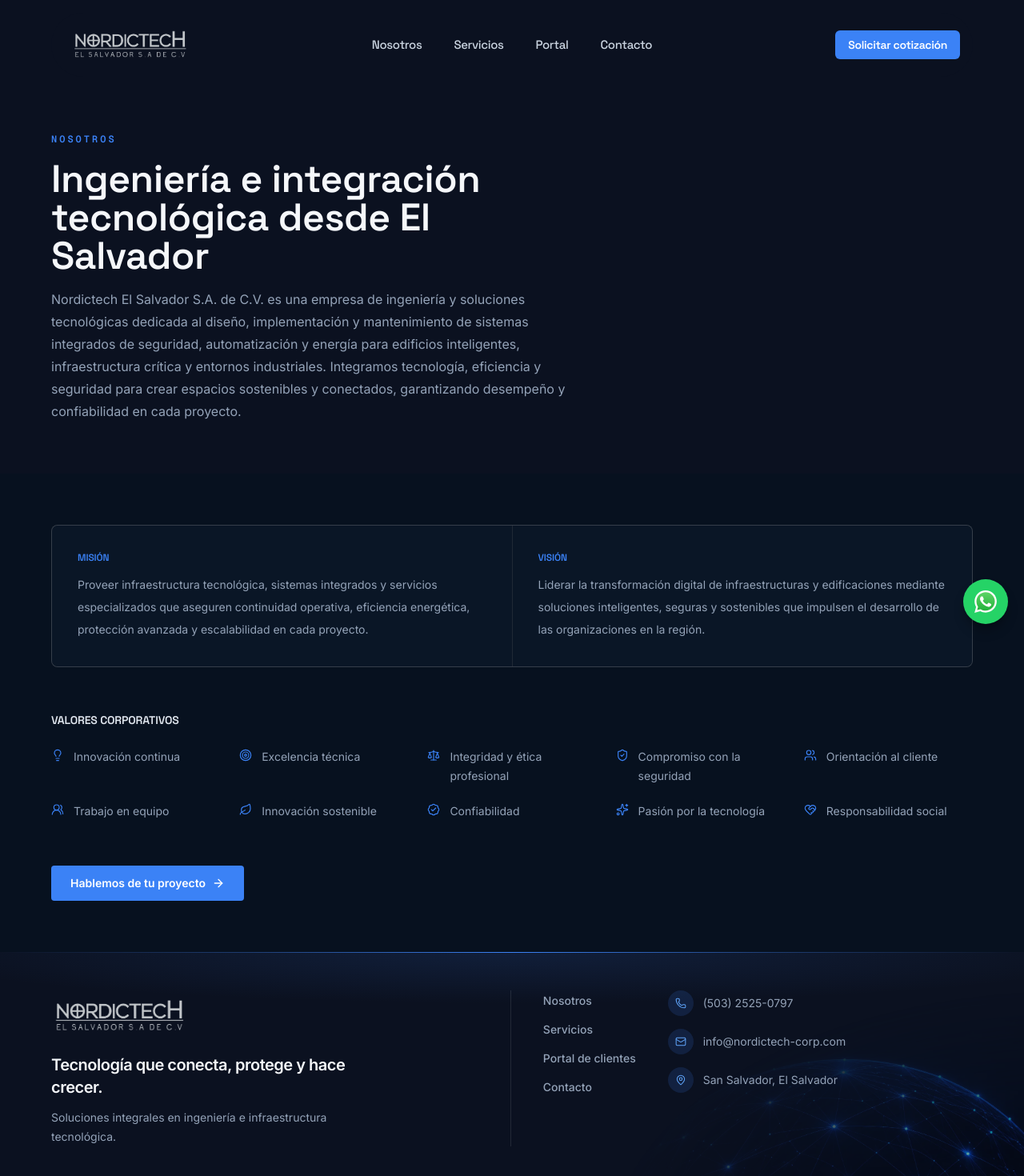
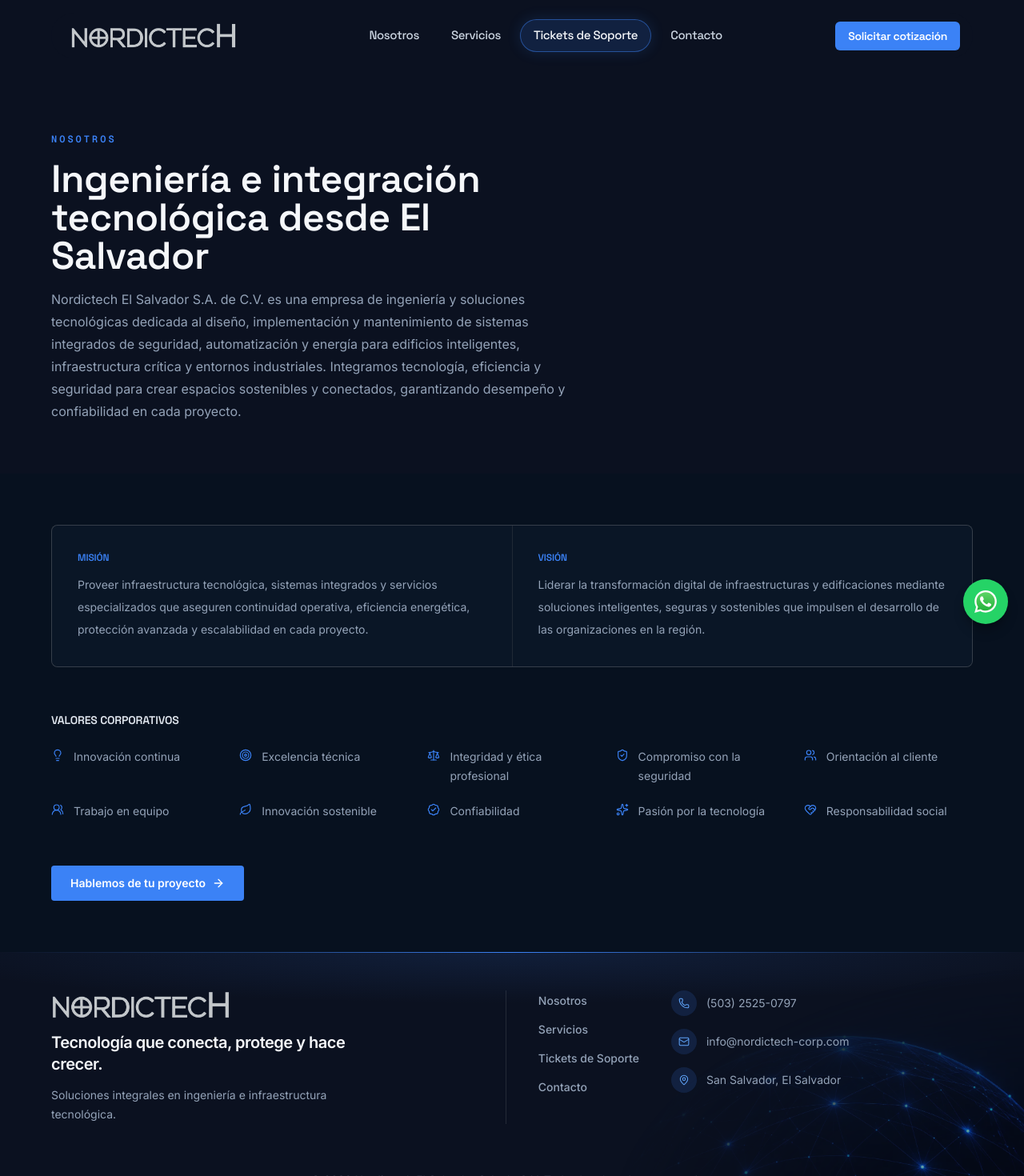
Before and after one commit to acospalencia/NordicWEBNextJS, a Next.js app: page /nosotros in a window 1280 px wide. Shown: the top 1470 px of the page at 80% size. Built offline with nearby package versions, Linux system fonts and the light colour scheme.

Commit message:
feat(navbar): mejorar identidad visual y acceso a tickets de soporte

```diff
--- a/app/portal/iniciar-sesion/page.tsx
+++ b/app/portal/iniciar-sesion/page.tsx
@@ -6,7 +6,7 @@
 import { getPortalHome, getValidatedPortalSession } from "@/lib/portal/auth";
 
 export const metadata: Metadata = {
-  title: "Iniciar sesión — Portal Nordictech",
+  title: "Tickets de Soporte — Nordictech",
   description: "Acceso al sistema corporativo de tickets de Nordictech.",
 };
 
@@ -18,9 +18,9 @@
 
   return (
     <PortalAuthShell
-      eyebrow="Portal corporativo"
+      eyebrow="Tickets de Soporte"
       title="Ingreso al sistema de tickets"
-      description="Ingresá tus credenciales para consultar y gestionar solicitudes de soporte."
+      description="Gestiona tus solicitudes de soporte técnico de forma rápida y centralizada."
       footer={
         <div className="flex flex-col items-center gap-3 text-sm text-[#94A3B8] sm:flex-row sm:justify-between">
           <Link href="/portal/recuperar" className="transition-colors hover:text-white">
--- a/app/portal/page.tsx
+++ b/app/portal/page.tsx
@@ -7,7 +7,7 @@
 import { getClientTickets } from "@/lib/portal/data";
 import { PORTAL_ROLES } from "@/lib/portal/types";
 
-export const metadata: Metadata = { title: "Portal de clientes — Nordictech" };
+export const metadata: Metadata = { title: "Tickets de Soporte — Nordictech" };
 export const dynamic = "force-dynamic";
 
 export default async function ClientPortalPage() {
--- a/components/FloatingWhatsApp.tsx
+++ b/components/FloatingWhatsApp.tsx
@@ -95,7 +95,13 @@
 
             <div className="flex items-center gap-3 bg-[#0B1120] px-5 py-4">
               <span className="flex size-9 shrink-0 items-center justify-center rounded-full bg-[#3B82F6]/15">
-                <Image src="/Logo.webp" alt="" width={22} height={22} className="size-[22px] object-contain" />
+                <Image
+                  src="/Logo-wordmark.webp"
+                  alt=""
+                  width={1563}
+                  height={248}
+                  className="h-auto w-7"
+                />
               </span>
               <div>
                 <p className="text-sm font-semibold text-[#F5F7FA]">Iniciá una conversación</p>
--- a/components/about.tsx
+++ b/components/about.tsx
@@ -5,9 +5,9 @@
 import { CountUp } from "@/components/ui/count-up";
 
 const STATS = [
-  { icon: ShieldCheck, value: 12, label: "Años de experiencia" },
-  { icon: Building2, value: 150, label: "Implementaciones realizadas" },
-  { icon: Users, value: 50, label: "Clientes satisfechos" },
+  { icon: ShieldCheck, value: 7, label: "Años de experiencia" },
+  { icon: Building2, value: 80, label: "Implementaciones realizadas" },
+  { icon: Users, value: 40, label: "Clientes satisfechos" },
   { icon: MapPin, value: "Cobertura", label: "Regional" },
 ] as const;
 
--- a/components/footer.tsx
+++ b/components/footer.tsx
@@ -5,7 +5,7 @@
 const NAV_LINKS = [
   { name: "Nosotros", href: "/#nosotros" },
   { name: "Servicios", href: "/#servicios" },
-  { name: "Portal de clientes", href: "/portal/iniciar-sesion" },
+  { name: "Tickets de Soporte", href: "/portal/iniciar-sesion" },
   { name: "Contacto", href: "/#contacto" },
 ];
 
@@ -48,11 +48,11 @@
       <div className="relative mx-auto grid max-w-6xl grid-cols-1 gap-x-10 gap-y-10 pb-10 md:grid-cols-[1.4fr_auto_1fr]">
         <div>
           <Image
-            src="/Logo.webp"
+            src="/Logo-wordmark.webp"
             alt="Nordictech"
-            width={220}
-            height={83}
-            className="h-16 w-auto"
+            width={1563}
+            height={248}
+            className="h-auto w-56"
           />
           <p className="mt-4 max-w-sm text-xl font-semibold leading-snug tracking-tight text-[#F5F7FA]">
             Tecnología que conecta, protege y hace crecer.
--- a/components/navbar.tsx
+++ b/components/navbar.tsx
@@ -17,7 +17,7 @@
 const NAV_ITEMS = [
   { name: "Nosotros", link: "/#nosotros" },
   { name: "Servicios", link: "/#servicios" },
-  { name: "Portal", link: "/portal/iniciar-sesion" },
+  { name: "Tickets de Soporte", link: "/portal/iniciar-sesion", featured: true },
   { name: "Contacto", link: "/#contacto" },
 ];
 
@@ -52,7 +52,11 @@
               key={item.name}
               href={item.link}
               onClick={() => setIsMobileMenuOpen(false)}
-              className="font-heading text-lg font-medium tracking-tight text-[#CBD5E1] transition-colors hover:text-[#F5F7FA]"
+              className={`font-heading text-lg font-medium tracking-tight transition-[color,background-color,border-color,box-shadow] hover:text-[#F5F7FA] ${
+                item.featured
+                  ? "rounded-full border border-[#3B82F6]/50 bg-[#3B82F6]/15 px-4 py-2 text-[#F5F7FA] shadow-[0_0_18px_rgba(59,130,246,0.16)] hover:border-[#60A5FA]/70 hover:bg-[#3B82F6]/25"
+                  : "text-[#CBD5E1]"
+              }`}
             >
               {item.name}
             </Link>
--- a/components/portal/portal-shell.tsx
+++ b/components/portal/portal-shell.tsx
@@ -24,7 +24,14 @@
         <div className="mx-auto flex min-h-20 max-w-7xl items-center justify-between gap-4">
           <div className="flex min-w-0 items-center gap-5">
             <Link href="/" aria-label="Volver al inicio" className="shrink-0">
-              <Image src="/Logo.webp" alt="Nordictech" width={220} height={83} className="h-12 w-auto" priority />
+              <Image
+                src="/Logo-wordmark.webp"
+                alt="Nordictech"
+                width={1563}
+                height={248}
+                className="h-auto w-40 sm:w-44"
+                priority
+              />
             </Link>
             <div className="hidden border-l border-white/10 pl-5 sm:block">
               <p className="text-sm font-semibold text-white">{session.name}</p>
@@ -42,7 +49,7 @@
                   className="inline-flex items-center gap-2 rounded-lg border border-white/10 px-3 py-2 text-xs font-semibold text-[#CBD5E1] transition-colors hover:border-[#3B82F6]/40 hover:text-white"
                 >
                   <TicketCheck className="size-4" />
-                  <span className="hidden md:inline">Tickets</span>
+                  <span className="hidden md:inline">Tickets de Soporte</span>
                 </Link>
                 <Link
                   href="/portal/administracion/sistema"
--- a/components/ui/resizable-navbar.tsx
+++ b/components/ui/resizable-navbar.tsx
@@ -29,6 +29,7 @@
   items: {
     name: string;
     link: string;
+    featured?: boolean;
   }[];
   className?: string;
   onItemClick?: () => void;
@@ -93,7 +94,7 @@
         y: visible ? 12 : 0,
       }}
       transition={{ type: "spring", stiffness: 200, damping: 50 }}
-      style={{ minWidth: "800px" }}
+      style={{ minWidth: "min(1000px, calc(100vw - 2rem))" }}
       className={cn(
         "relative z-[60] mx-auto hidden w-full max-w-6xl flex-row items-center justify-between self-start rounded-full bg-transparent px-4 py-2 lg:flex",
         visible && "border border-white/10 bg-[#0B1120]/80",
@@ -112,7 +113,7 @@
     <motion.div
       onMouseLeave={() => setHovered(null)}
       className={cn(
-        "absolute inset-0 hidden flex-1 flex-row items-center justify-center space-x-2 font-heading text-[15px] font-medium tracking-tight text-[#CBD5E1] lg:flex",
+        "hidden min-w-0 flex-1 flex-row items-center justify-center space-x-2 font-heading text-[15px] font-medium tracking-tight text-[#CBD5E1] lg:flex",
         className
       )}
     >
@@ -120,7 +121,11 @@
         <Link
           onMouseEnter={() => setHovered(idx)}
           onClick={onItemClick}
-          className="relative px-4 py-2 text-[#CBD5E1] transition-[color,transform] duration-150 hover:text-[#F5F7FA] active:scale-[0.97]"
+          className={cn(
+            "relative px-4 py-2 text-[#CBD5E1] transition-[color,transform,background-color,border-color,box-shadow] duration-150 hover:text-[#F5F7FA] active:scale-[0.97]",
+            item.featured &&
+              "rounded-full border border-[#3B82F6]/50 bg-[#3B82F6]/15 text-[#F5F7FA] shadow-[0_0_18px_rgba(59,130,246,0.16)] hover:border-[#60A5FA]/70 hover:bg-[#3B82F6]/25"
+          )}
           key={`link-${idx}`}
           href={item.link}
         >
@@ -202,10 +207,16 @@
   isOpen: boolean;
   onClick: () => void;
 }) => {
-  return isOpen ? (
-    <X className="text-[#F5F7FA]" onClick={onClick} />
-  ) : (
-    <Menu className="text-[#F5F7FA]" onClick={onClick} />
+  return (
+    <button
+      type="button"
+      onClick={onClick}
+      aria-label={isOpen ? "Cerrar menú" : "Abrir menú"}
+      aria-expanded={isOpen}
+      className="flex size-10 items-center justify-center rounded-full text-[#F5F7FA] transition-colors hover:bg-white/10"
+    >
+      {isOpen ? <X aria-hidden /> : <Menu aria-hidden />}
+    </button>
   );
 };
 
@@ -225,7 +236,14 @@
       onClick={handleClick}
       className="relative z-20 mr-4 flex items-center px-2 py-1"
     >
-      <Image src="/Logo.webp" alt="Nordictech" width={220} height={83} className="h-14 w-auto" priority />
+      <Image
+        src="/Logo-wordmark.webp"
+        alt="Nordictech"
+        width={1563}
+        height={248}
+        className="h-auto w-44 sm:w-48 lg:w-52"
+        priority
+      />
     </Link>
   );
 };
```
Also changed, not shown: public/Logo-wordmark.webp (added).
